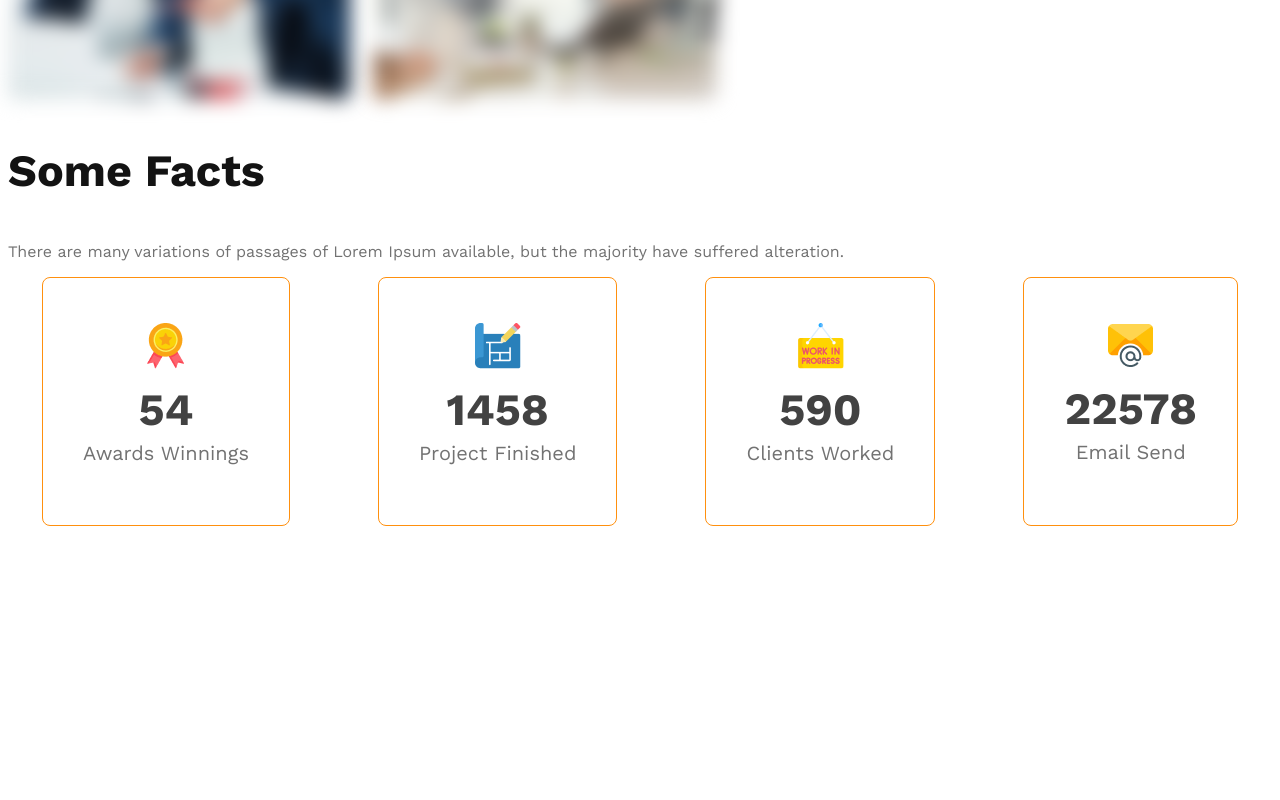
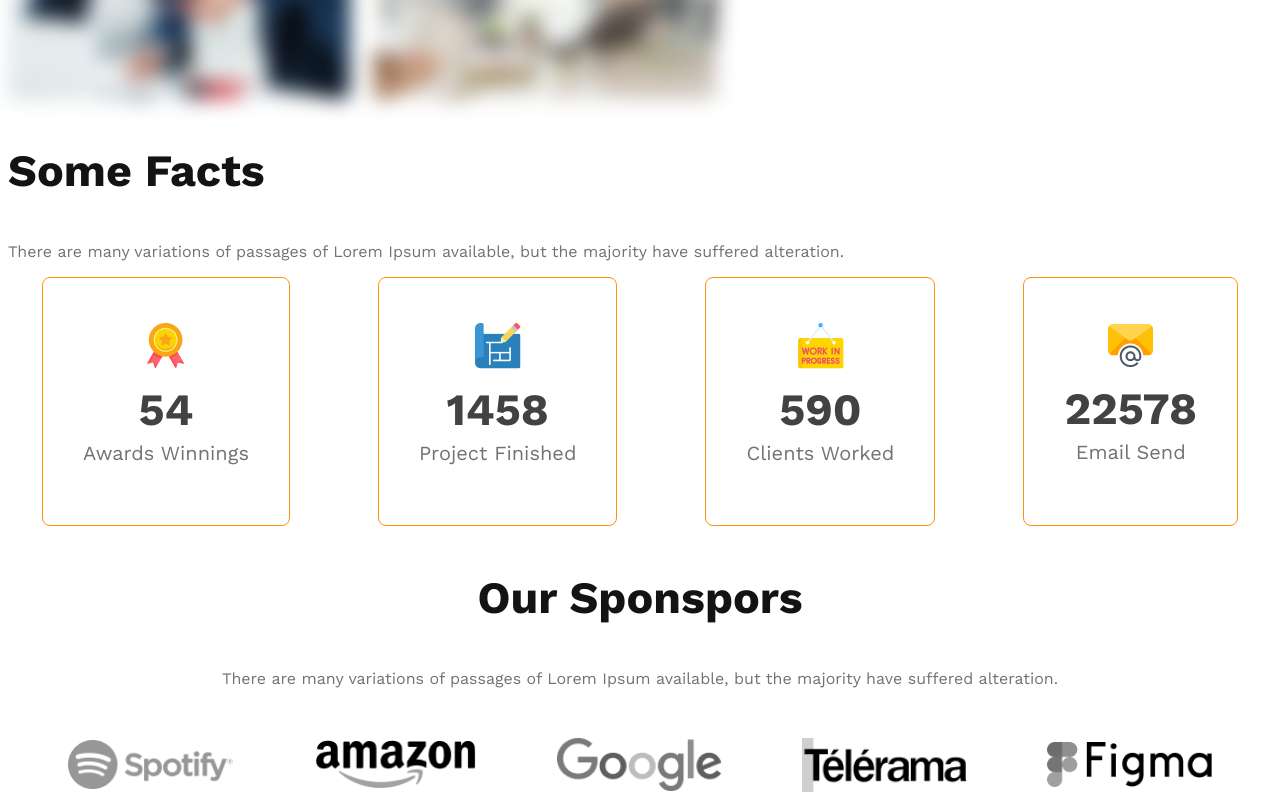
Before and after one commit to Study-Projects-By-MAAB/g3-architects-resources-project-and-google-fonts-setup, a plain HTML site: page index.html in a window 1280 px wide. Shown: the part 1611-2411 px from the top of the page. Before the commit the page ends 2145 px from the top, so only its background shows below. Drawn offline with nearby package versions, Linux system fonts and the light colour scheme.

Commit message:
sponsors section completed.

```diff
--- a/index.html
+++ b/index.html
@@ -73,7 +73,7 @@
       <section class="features-section"></section>
       <!-- features section end  -->
 
-      <!-- facts secton start -->
+      <!-- facts section start -->
       <section class="facts">
         <h3 class="section-title">Some Facts</h3>
         <p class="text-gray">
@@ -103,6 +103,18 @@
           </div>
         </div>
       </section>
+      <!-- facts section end -->
+
+      <!-- sponsors section start -->
+      <section class="sponsors">
+        <h3 class="section-title">Our Sponspors</h3>
+        <p class="text-gray">
+          There are many variations of passages of Lorem Ipsum available, but the majority have suffered alteration.
+        </p>
+        <div class="sponsors-imgs">
+          <img src="images/sponsors/spotify.png" alt=""><img src="images/sponsors/amazon.png" alt=""><img src="images/sponsors/google.png" alt=""><img src="images/sponsors/telerama.png" alt=""><img src="images/sponsors/figma.png" alt="">
+        </div>
+      </section>
     </main>
     <footer></footer>
   </body>
--- a/styles/architects.css
+++ b/styles/architects.css
@@ -173,6 +173,25 @@ main {
 }
 
 
+/* sponsors section */
+
+.sponsors {
+    text-align: center;
+}
+
+
+.sponsors-imgs {
+    margin-top: 50px;
+    display: flex;
+    justify-content: space-evenly;
+    align-items: center;
+    gap: 20px;
+    filter: grayscale();
+}
+
+.sponsors-imgs img {
+    width: 165px;
+}
 
 /* responsive media query styles */
 
@@ -185,9 +204,12 @@ main {
 
     nav,
     .teams-container,
-    .facts-card-container {
+    .facts-card-container,
+    .sponsors-imgs {
         flex-direction: column;
     }
+
+
 
     .team-img-container {
         grid-template-columns: repeat(1, 1fr);
@@ -211,7 +233,8 @@ main {
     }
 
     nav,
-    .teams-container {
+    .teams-container,
+    .sponsors-imgs {
         flex-direction: column;
     }
 
```
